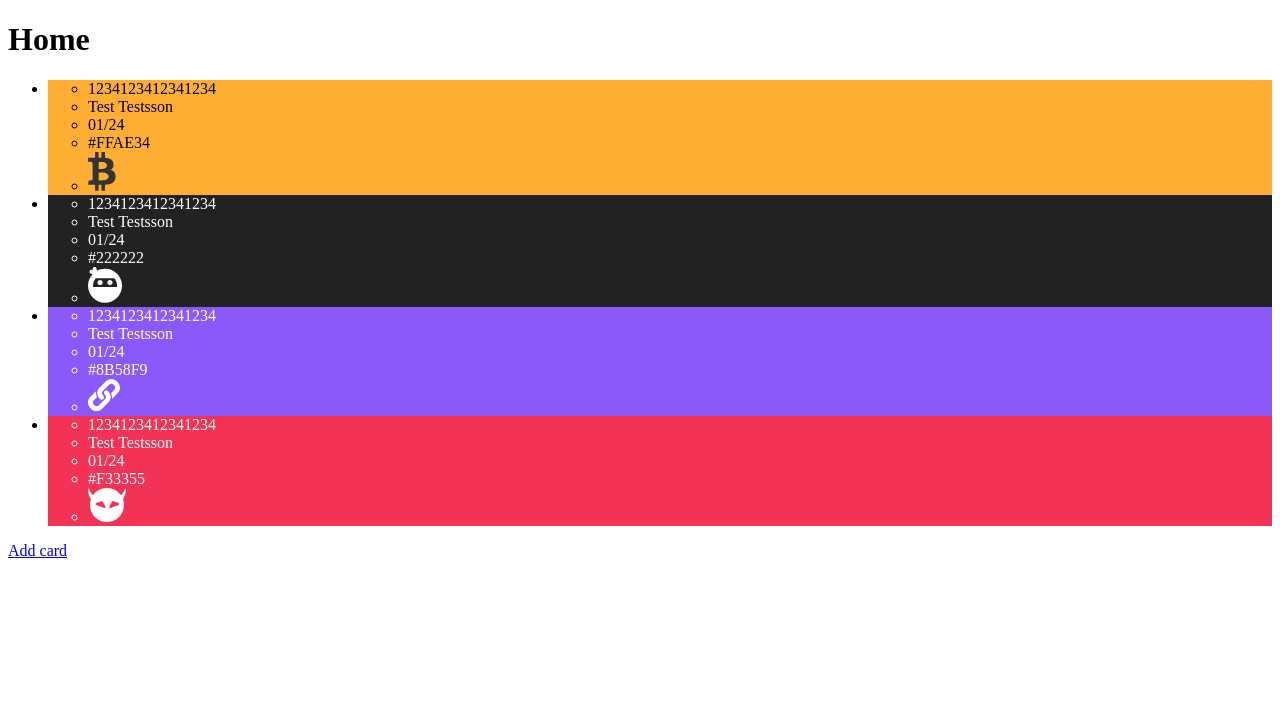
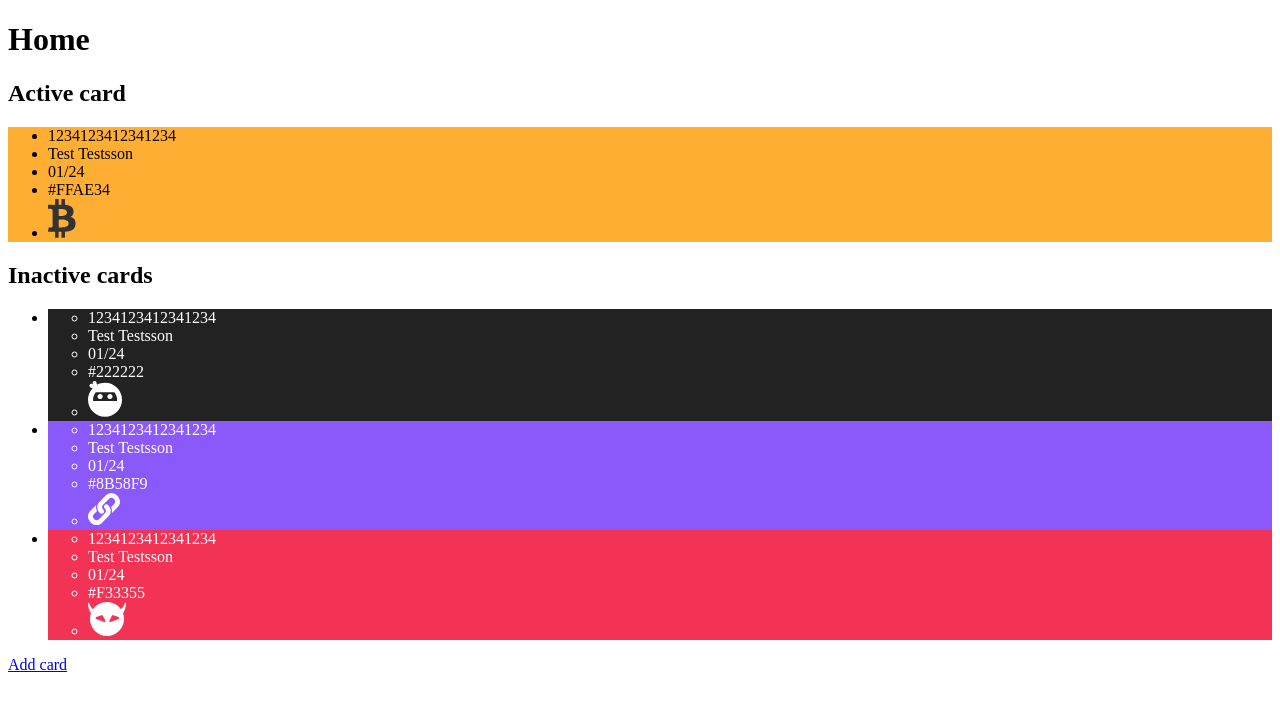
Before and after one commit to golden-sebras/FU-JS23_golden-sebras_e-wallet, a React (Vite) app: page / in a window 1280 px wide. Shown: the top 708 px of the page. Built offline with nearby package versions, Linux system fonts and the light colour scheme.

Commit message:
Add data to CardStack component.

```diff
--- a/src/components/CardStack.tsx
+++ b/src/components/CardStack.tsx
@@ -0,0 +1,18 @@
+import Card from "../types/card";
+import CardComponent from "./Card";
+
+const CardStack = ({ cards }: { cards: Card[] }) => {
+  const inactiveCards = cards.filter((card) => card.active === false) as Card[];
+
+  return (
+    <ul>
+      {inactiveCards.map((card) => (
+        <li>
+          <CardComponent key={card.id} card={card} />
+        </li>
+      ))}
+    </ul>
+  );
+};
+
+export default CardStack;
--- a/src/pages/Home.tsx
+++ b/src/pages/Home.tsx
@@ -1,18 +1,19 @@
 import { Link } from "react-router-dom";
 import cards from "../assets/fakeData/cards";
-import Card from "../components/Card";
+import CardComponent from "../components/Card";
+import Card from "../types/card";
+import CardStack from "../components/CardStack";
 
 const Home = () => {
+  const activeCard = cards.find((card) => card.active === true) as Card;
+
   return (
     <>
       <h1>Home</h1>
-      <ul>
-        {cards.map((card) => (
-          <li>
-            <Card key={card.id} card={card} />
-          </li>
-        ))}
-      </ul>
+      <h2>Active card</h2>
+      <CardComponent card={activeCard} />
+      <h2>Inactive cards</h2>
+      <CardStack cards={cards} />
       <Link to="/addcard">Add card</Link>
     </>
   );
```
